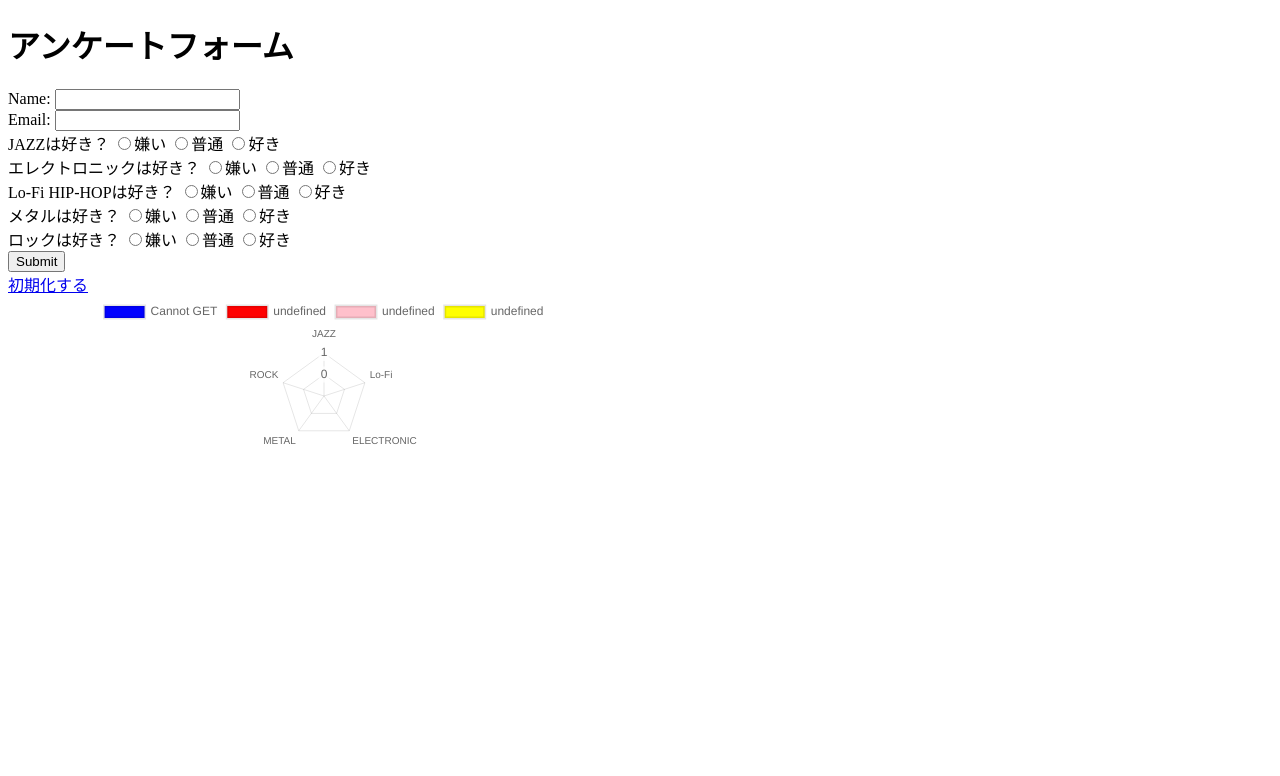
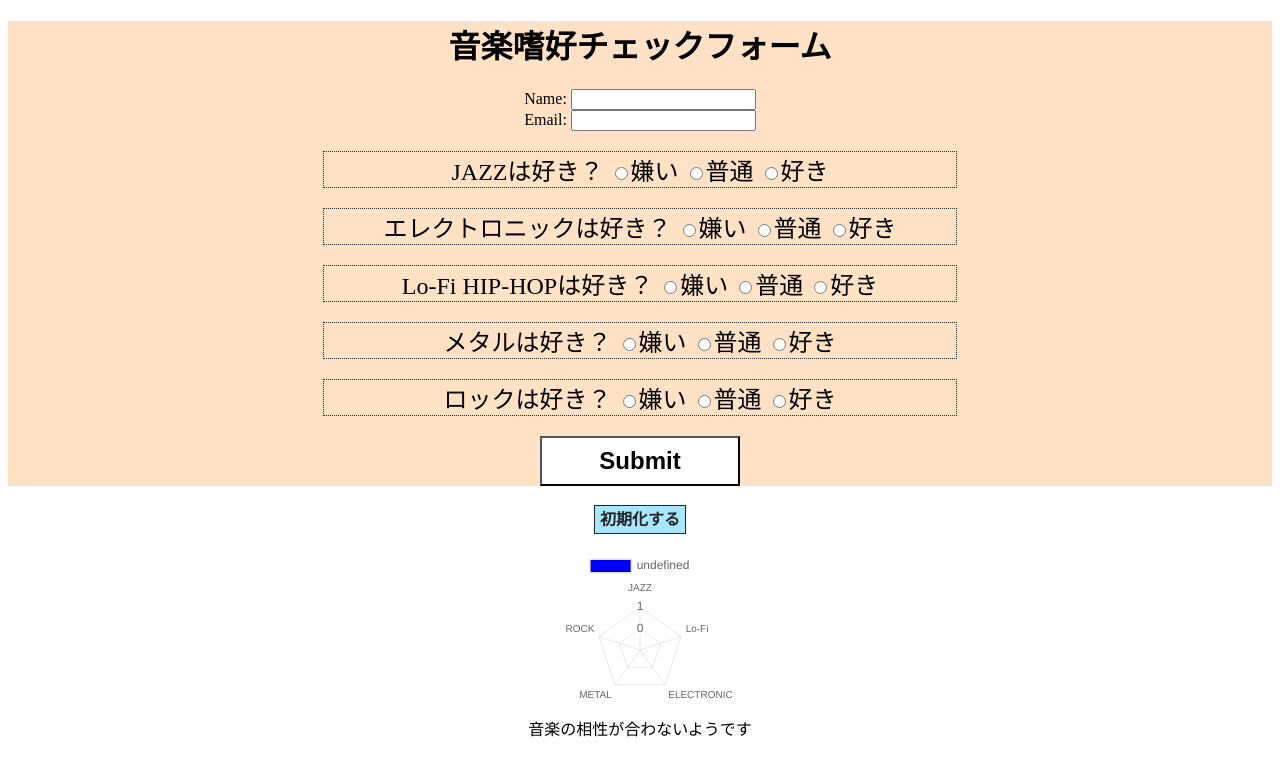
Before and after one commit to taku-Matsunaga/08_07_PHP, a PHP site: page / in a window 1280 px wide. Shown: the top 776 px of the page. Run offline with PHP 8.4, Linux system fonts and the light colour scheme; some libraries are stand-ins or nearby versions.

Commit message:
add delete and style

```diff
--- a/create.php
+++ b/create.php
@@ -3,11 +3,11 @@
 $name = $_POST["name"];
 $email = $_POST["email"];
 $jazz = $_POST["jazz"];
+$elec = $_POST["elec"];
 $lofi = $_POST["lofi"];
-$elec = $_POST["elec"];
 $metal = $_POST["metal"];
 $rock = $_POST["rock"];
-$write_data = "{$name},{$email},{$jazz},{$lofi},{$elec},{$metal},{$rock}\n";
+$write_data = "{$name},{$email},{$jazz},{$elec},{$lofi},{$metal},{$rock}\n";
 
 $file = fopen('data/storage.csv', 'a');
 flock($file, LOCK_EX);
--- /dev/null
+++ b/css/style.css
@@ -0,0 +1,54 @@
+.tac {
+  text-align: center;
+}
+
+form {
+  background-color: #ffe1c5;
+}
+
+form h1 {
+  text-align: center;
+}
+
+.checkbox {
+  font-size: 1.5rem;
+  margin: 20px auto;
+  border: 1px dotted #242424;
+  width: 50%;
+  text-align: center;
+}
+
+.submitBtn {
+  text-align: center;
+}
+
+.submitBtn button {
+  width: 200px;
+  height: 50px;
+  font-size: 1.5rem;
+  font-weight: bold;
+  background-color: #fff;
+  cursor: pointer;
+}
+
+.clearBtn {
+  text-align: center;
+  margin: 20px;
+}
+
+.clearBtn a {
+  background-color: #a8e6ff;
+  color: #242424;
+  text-decoration: none;
+  border: 1px solid #242424;
+  padding: 5px;
+  font-weight: bold;
+}
+
+.graph {
+  margin: auto;
+}
+
+.videoBox {
+  text-align: center;
+}
--- /dev/null
+++ b/css/style.min.css
@@ -0,0 +1 @@
+.tac{text-align:center}form{background-color:#ffe1c5}form h1{text-align:center}.checkbox{font-size:1.5rem;margin:20px auto;border:1px dotted #242424;width:50%;text-align:center}.submitBtn{text-align:center}.submitBtn button{width:200px;height:50px;font-size:1.5rem;font-weight:bold;background-color:#fff;cursor:pointer}.clearBtn{text-align:center;margin:20px}.clearBtn a{background-color:#a8e6ff;color:#242424;text-decoration:none;border:1px solid #242424;padding:5px;font-weight:bold}.graph{margin:auto}.videoBox{text-align:center}
--- /dev/null
+++ b/css/style.scss
@@ -0,0 +1,54 @@
+.tac{
+  text-align: center;
+}
+
+form{
+  background-color: rgb(255, 225, 197);
+
+  h1{
+    text-align: center;
+  }
+}
+
+.checkbox{
+  font-size: 1.5rem;
+  margin: 20px auto;
+  border: 1px dotted #242424;
+  width: 50%;
+  text-align: center;
+}
+
+.submitBtn{
+  text-align: center;
+
+  button{
+    width: 200px;
+    height: 50px;
+    font-size: 1.5rem;
+    font-weight: bold;
+    background-color: #fff;
+    cursor: pointer;
+  }
+}
+
+.clearBtn{
+  text-align: center;
+  margin: 20px;
+
+  a{
+    background-color: rgb(168, 230, 255);
+    color: #242424;
+    text-decoration: none;
+    border: 1px solid #242424;
+    padding: 5px;
+    font-weight: bold;
+  }
+}
+
+.graph{
+  margin: auto;
+}
+
+.videoBox{
+  text-align: center;
+}
--- a/delete.php
+++ b/delete.php
@@ -9,3 +9,4 @@ flock($fp, LOCK_UN);
 fclose($fp);
 
 header("Location:index.php");
+?>
--- a/index.php
+++ b/index.php
@@ -4,6 +4,7 @@
 <head>
   <meta charset="UTF-8">
   <meta name="viewport" content="width=device-width, initial-scale=1.0">
+  <link rel="stylesheet" href="css/style.css">
 
   <script src="http://cdnjs.cloudflare.com/ajax/libs/Chart.js/2.3.0/Chart.min.js"></script>
   <script src="js/mychart.js"></script>
@@ -14,16 +15,16 @@
 <body>
   <form action="create.php" method="POST">
     <div>
-      <h1>アンケートフォーム</h1>
+      <h1>音楽嗜好チェックフォーム</h1>
     </div>
-    <div>
+    <div class="tac">
       Name: <input type="text" name="name">
     </div>
-    <div>
+    <div class="tac">
       Email: <input type="email" name="email">
     </div>
 
-    <div>JAZZは好き？
+    <div class="checkbox">JAZZは好き？
       <label for="jazzDislike">
         <input type="radio" name="jazz" id="jazzDislike" value="1">嫌い
       </label>
@@ -35,7 +36,7 @@
       </label>
     </div>
 
-    <div>エレクトロニックは好き？
+    <div class="checkbox">エレクトロニックは好き？
       <label for="elecDislike">
         <input type="radio" name="elec" id="elecDislike" value="1">嫌い
       </label>
@@ -47,7 +48,7 @@
       </label>
     </div>
 
-    <div>Lo-Fi HIP-HOPは好き？
+    <div class="checkbox">Lo-Fi HIP-HOPは好き？
       <label for="lofiDislike">
         <input type="radio" name="lofi" id="lofiDislike" value="1">嫌い
       </label>
@@ -59,7 +60,7 @@
       </label>
     </div>
 
-    <div>メタルは好き？
+    <div class="checkbox">メタルは好き？
       <label for="metalDislike">
         <input type="radio" name="metal" id="metalDislike" value="1">嫌い
       </label>
@@ -71,7 +72,7 @@
       </label>
     </div>
 
-    <div>ロックは好き？
+    <div class="checkbox">ロックは好き？
       <label for="rockDislike">
         <input type="radio" name="rock" id="rockDislike" value="1">嫌い
       </label>
@@ -82,23 +83,28 @@
         <input type="radio" name="rock" id="rockLike" value="10">好き
       </label>
     </div>
-    <div>
+    <div class="submitBtn">
       <button>Submit</button>
     </div>
   </form>
 
-  <div>
-    <a href="delete.php">初期化する</a>
+  <div class="clearBtn">
+    <a href="delete.php" onclick="deleteStorage()">初期化する</a>
   </div>
 
-  <div style="width: 50%; height: 50%;">
+  <div class="graph" style="width: 50%; height: 50%;">
     <canvas id="myChart" style="width: 100%; height: auto;"></canvas>
   </div>
 
-  <div id="insertVideo">
+  <div class="videoBox" id="insertVideo">
 
   </div>
 
+  <script>
+    function deleteStorage(){
+      localStorage.removeItem('mydata');
+    }
+  </script>
 </body>
 
 </html>
```
Also changed, not shown: js/mychart.js (+129 -13 lines).
